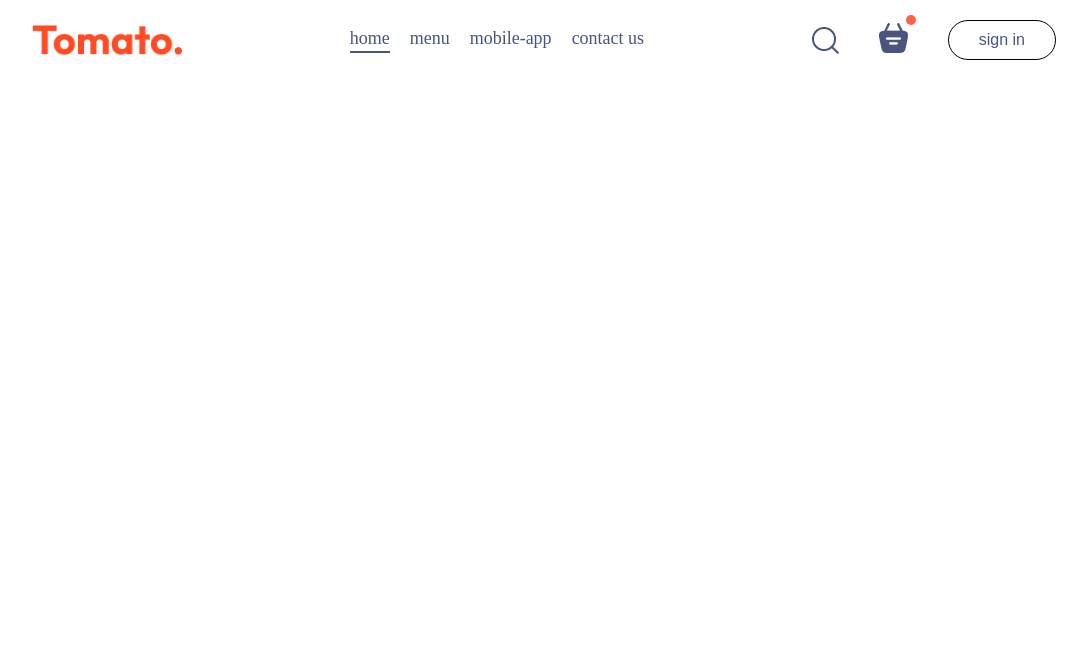
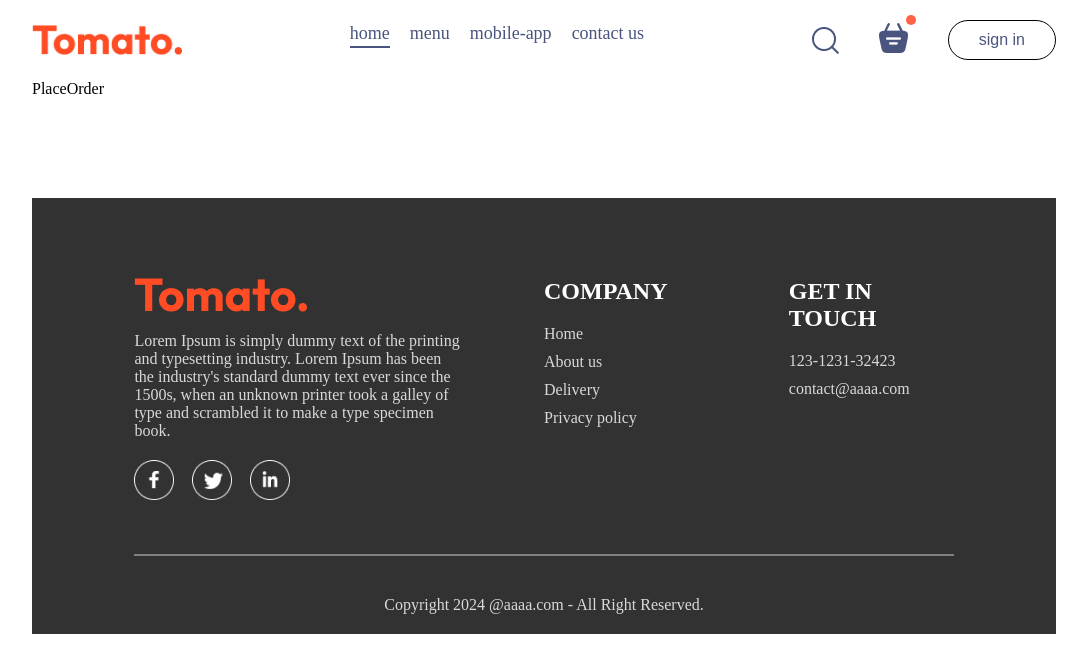
Before and after one commit to KimNakHyun2/react-food-delivery, a React (Vite) app in the folder front/: page /order in a window 1280 px wide. Shown: the top 672 px of the page, without its empty margins (96-1183 px from the left). Built offline with nearby package versions, Linux system fonts and the light colour scheme.

Commit message:
Footer와 OS별 다운로드 추가

```diff
--- a/front/src/App.jsx
+++ b/front/src/App.jsx
@@ -1,17 +1,25 @@
 import React from 'react'
 import { Route, Routes } from 'react-router-dom'
+import { Footer } from './components/Footer/Footer'
 import { Navbar } from './components/Navbar/Navbar'
+import Cart from './pages/Cart/Cart'
 import Home from './pages/Home/Home'
+import PlaceOrder from './pages/PlaceOrder/PlaceOrder'
 
 const App = () => {
   return (
-    <div className='app'>
-      <Navbar/>
-      <Routes>
-        <Route path='/' element={<Home/>}/>
-      </Routes>
+    <>
+      <div className='app'>
+        <Navbar/>
+        <Routes>
+          <Route path='/' element={<Home/>}/>
+          <Route path='/cart' element = {<Cart/>}/>
+          <Route path='/order' element={<PlaceOrder/>} />
+        </Routes>
+        <Footer/>
+      </div>
+    </>
 
-    </div>
   )
 }
 
--- /dev/null
+++ b/front/src/components/AppDownload/AppDownload.css
@@ -0,0 +1,24 @@
+.app-download{
+    margin: auto auto;
+    margin-top: 100px;
+    font-size: max(3vw, 20px);
+    text-align: center;
+}
+
+.app-download-platforms{
+    display: flex;
+    justify-content: center;
+    gap: max(2vw, 10px);
+    margin-top: 40px;
+}
+
+.app-download-platforms img{
+    width: max(14vw, 120px);
+    max-width: 180px;
+    transition: 0.5s;
+    cursor: pointer;
+}
+
+.app-download-platforms img:hover{
+    transform:scale(1.05)
+}
--- /dev/null
+++ b/front/src/components/AppDownload/AppDownload.jsx
@@ -0,0 +1,17 @@
+import React from 'react'
+import { assets } from '../../assets/assets'
+import "./AppDownload.css"
+
+const AppDownload = () => {
+  return (
+    <div className='app-download' id='app-download'>
+        <p>For Better experience Download<br/> My App</p>
+        <div className="app-download-platforms">
+            <img src={assets.play_store} alt=""/>
+            <img src={assets.app_store} alt=""/>
+        </div>
+    </div>
+  )
+}
+
+export default AppDownload
--- /dev/null
+++ b/front/src/components/Footer/Footer.css
@@ -0,0 +1,47 @@
+.footer{
+    color:#d9d9d9;
+    background-color: #323232;
+    display: flex;
+    flex-direction: column;
+    align-items: center;
+    gap: 20px;
+    padding: 20px 8vw;
+    padding-top: 80px;
+    margin-top: 100px;
+}
+
+.footer-content{
+    width: 100%;
+    display: grid;
+    grid-template-columns: 2fr 1fr 1fr;
+    gap: 80px
+}
+
+.footer-content-left, .footer-content-right, .footer-content-center{
+    display: flex;
+    flex-direction: column;
+    align-items: start;
+    gap: 20px;
+}
+
+.footer-content-left, .footer-content-right, .footer-content-center, li{
+    list-style: none;
+    margin-bottom: 10px;
+}
+
+.footer-content-right h2, .footer-content-center h2{
+    color: white;
+}
+
+.footer-social-icons img{
+    width: 40px;
+    margin-right: 18px;
+}
+
+.footer hr{
+    width: 100%;
+    height: 2px;
+    margin: 20px 0;
+    background-color: grey;
+    border: none;
+}
--- /dev/null
+++ b/front/src/components/Footer/Footer.jsx
@@ -0,0 +1,39 @@
+import React from 'react';
+import { assets } from '../../assets/assets';
+import "./Footer.css";
+
+export const Footer = () => {
+  return (
+    <div className='footer' id='footer'>
+        <div className="footer-content">
+            <div className="footer-content-left">
+                <img src={assets.logo} alt="" />
+                <p>Lorem Ipsum is simply dummy text of the printing and typesetting industry. Lorem Ipsum has been the industry's standard dummy text ever since the 1500s, when an unknown printer took a galley of type and scrambled it to make a type specimen book.</p>
+                <div className="footer-social-icons">
+                    <img src={assets.facebook_icon} alt=""/>
+                    <img src={assets.twitter_icon} alt=""/>
+                    <img src={assets.linkedin_icon} alt=""/>
+                </div>
+            </div>
+            <div className="footer-content-center">
+                <h2>COMPANY</h2>
+                <ul>
+                    <li>Home</li>
+                    <li>About us</li>
+                    <li>Delivery</li>
+                    <li>Privacy policy</li>
+                </ul>
+            </div>
+            <div className="footer-content-right">
+                <h2>GET IN TOUCH</h2>
+                <ul>
+                    <li>123-1231-32423</li>
+                    <li>contact@aaaa.com</li>
+                </ul>
+            </div>
+        </div>
+        <hr/>
+        <p className='footer-copyright'>Copyright 2024 @aaaa.com - All Right Reserved.</p>
+    </div>
+  )
+};
--- a/front/src/pages/Home/Home.jsx
+++ b/front/src/pages/Home/Home.jsx
@@ -1,4 +1,5 @@
 import React, { useState } from 'react'
+import AppDownload from '../../components/AppDownload/AppDownload'
 import ExploreMenu from '../../components/ExploreMenu/ExploreMenu'
 import FoodDisplay from '../../components/FoodDisplay/FoodDisplay'
 import Header from '../../components/Header/Header'
@@ -6,11 +7,13 @@
 
 const Home = () => {
     const [category, setCategory] = useState("All");
+
   return (
     <div>
         <Header/>
         <ExploreMenu category={category} setCategory={setCategory}/>
         <FoodDisplay category={category} />
+        <AppDownload/>
     </div>
   )
 }
```
